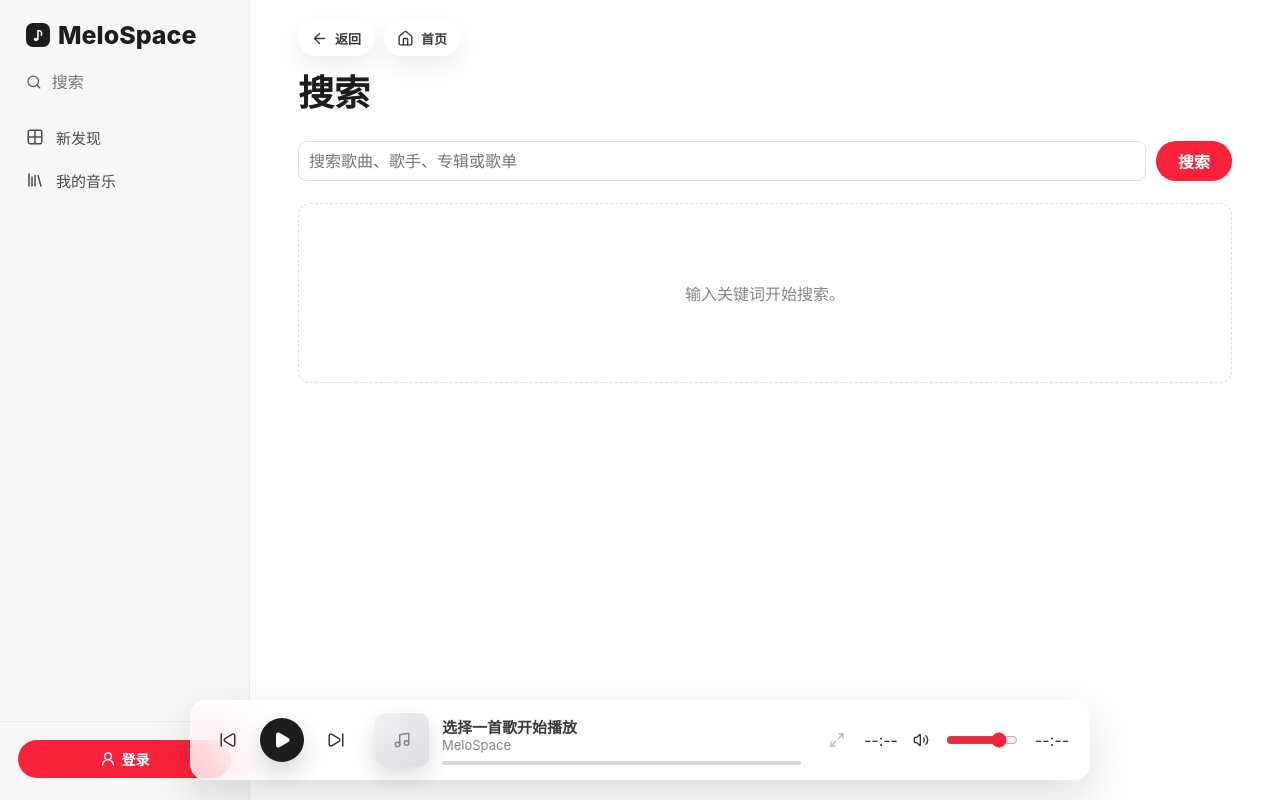
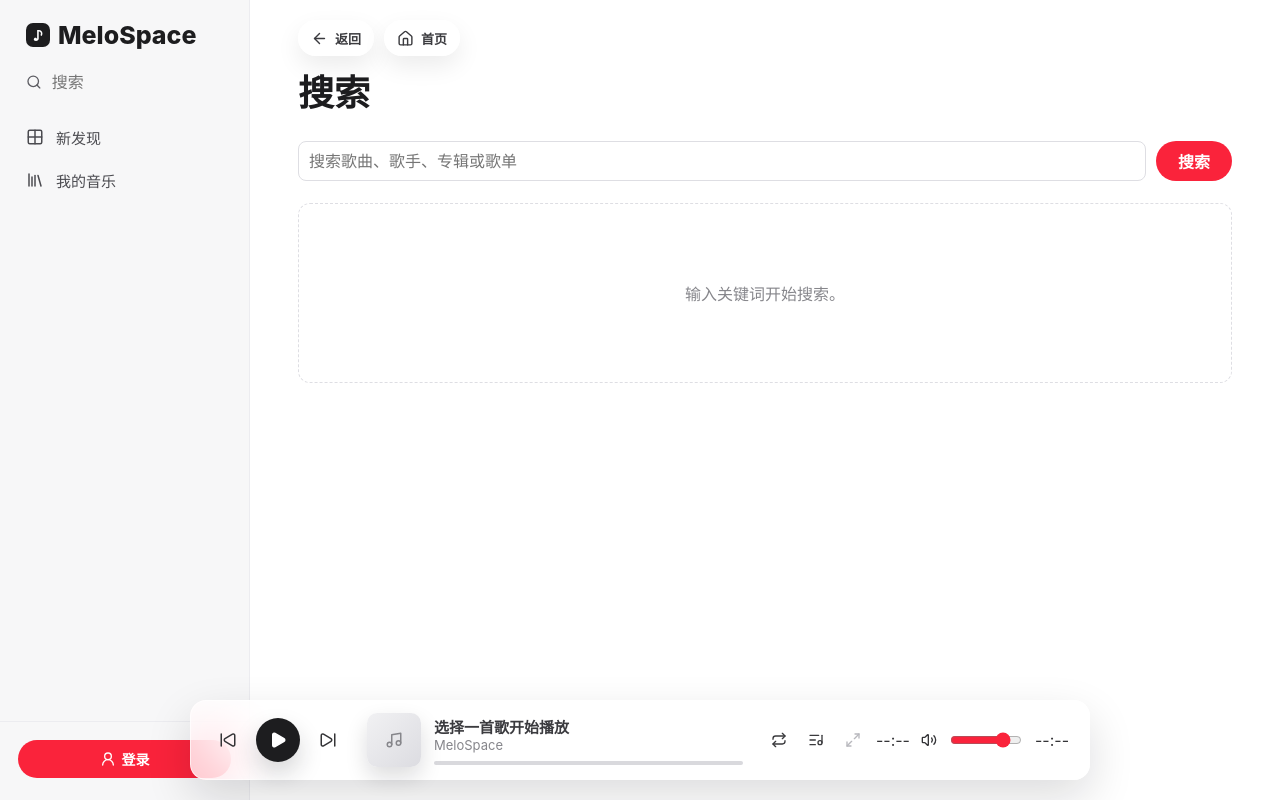
Before and after one commit to csyxcsyx/MeloSpace, a Vue app in the folder music-web-frontend/: page /search in a window 1280 px wide. Built offline with nearby package versions, Linux system fonts and the light colour scheme.

Commit message:
feat: add playback queue and play modes

```diff
--- a/music-web-frontend/src/components/GlobalPlayer.vue
+++ b/music-web-frontend/src/components/GlobalPlayer.vue
@@ -12,15 +12,66 @@
       @error="onAudioError"
     />
 
+    <section v-if="queueOpen" class="play-queue-panel" aria-label="播放列表">
+      <div class="play-queue-head">
+        <div>
+          <strong>播放列表</strong>
+          <span>{{ player.queue.length }} 首 · {{ player.playModeLabel }}</span>
+        </div>
+        <button type="button" aria-label="关闭播放列表" @click="queueOpen = false">
+          <X :size="16" />
+        </button>
+      </div>
+
+      <div class="play-mode-tabs" aria-label="播放模式">
+        <button type="button" :class="{ active: player.playMode === 'order' }" @click="player.setPlayMode('order')">
+          <Repeat :size="15" />
+          <span>顺序</span>
+        </button>
+        <button type="button" :class="{ active: player.playMode === 'shuffle' }" @click="player.setPlayMode('shuffle')">
+          <Shuffle :size="15" />
+          <span>随机</span>
+        </button>
+        <button type="button" :class="{ active: player.playMode === 'repeat-one' }" @click="player.setPlayMode('repeat-one')">
+          <Repeat1 :size="15" />
+          <span>单曲</span>
+        </button>
+      </div>
+
+      <div v-if="player.queue.length" class="play-queue-list">
+        <div
+          v-for="song in player.queue"
+          :key="song.id"
+          class="play-queue-item"
+          :class="{ active: player.currentSong?.id === song.id }"
+        >
+          <button type="button" class="play-queue-song" @click="playQueuedSong(song)">
+            <img v-if="song.coverUrl" :src="resolveMediaUrl(song.coverUrl)" alt="" />
+            <Music v-else :size="16" />
+            <span>
+              <strong>{{ song.title }}</strong>
+              <small>{{ song.artistName || "未知歌手" }}</small>
+            </span>
+          </button>
+          <button type="button" class="queue-remove" :aria-label="`从播放列表移除 ${song.title}`" @click="player.removeFromQueue(song.id)">
+            <Trash2 :size="15" />
+          </button>
+        </div>
+      </div>
+      <p v-else class="queue-empty">播放列表为空。</p>
+
+      <button v-if="player.queue.length" type="button" class="queue-clear" @click="player.clearQueue()">清空播放列表</button>
+    </section>
+
     <div class="player-controls">
-      <button aria-label="上一首" type="button" @click="player.previous">
+      <button aria-label="上一首" type="button" @click="player.previous()">
         <SkipBack :size="18" />
       </button>
       <button class="play-toggle" :aria-label="player.isPlaying ? '暂停' : '播放'" type="button" @click="togglePlay">
         <Pause v-if="player.isPlaying" :size="18" fill="currentColor" />
         <Play v-else :size="18" fill="currentColor" />
       </button>
-      <button aria-label="下一首" type="button" @click="player.next">
+      <button aria-label="下一首" type="button" @click="player.next()">
         <SkipForward :size="18" />
       </button>
     </div>
@@ -53,6 +104,21 @@
     </div>
 
     <div class="player-tools">
+      <button class="player-tool-button" type="button" :aria-label="player.playModeLabel" :title="player.playModeLabel" @click="player.cyclePlayMode()">
+        <Shuffle v-if="player.playMode === 'shuffle'" :size="16" />
+        <Repeat1 v-else-if="player.playMode === 'repeat-one'" :size="16" />
+        <Repeat v-else :size="16" />
+      </button>
+      <button
+        class="player-tool-button"
+        type="button"
+        aria-label="打开播放列表"
+        title="播放列表"
+        :aria-expanded="queueOpen"
+        @click="queueOpen = !queueOpen"
+      >
+        <ListMusic :size="16" />
+      </button>
       <button
         class="player-tool-button"
         type="button"
@@ -82,7 +148,7 @@
 <script setup lang="ts">
 import { computed, onBeforeUnmount, onMounted, ref, watch } from "vue";
 import { useRouter } from "vue-router";
-import { Maximize2, Music, Pause, Play, SkipBack, SkipForward, Volume2 } from "lucide-vue-next";
+import { ListMusic, Maximize2, Music, Pause, Play, Repeat, Repeat1, Shuffle, SkipBack, SkipForward, Trash2, Volume2, X } from "lucide-vue-next";
 import { usePlayerStore } from "@/stores/player";
 import type { Song } from "@/api/types";
 import { PLAYER_PLAY_REQUEST_EVENT } from "@/stores/player";
@@ -95,6 +161,7 @@
 const router = useRouter();
 const player = usePlayerStore();
 const audioRef = ref<HTMLAudioElement | null>(null);
+const queueOpen = ref(false);
 const audioSrc = computed(() => resolveMediaUrl(player.currentSong?.audioUrl));
 let activePlayRequest: Promise<boolean> | null = null;
 let playRequestToken = 0;
@@ -265,6 +332,10 @@
   player.setVolume(Number(input.value));
 }
 
+function playQueuedSong(song: Song) {
+  void player.playSong(song, player.queue);
+}
+
 function handlePlayRequest(event: Event) {
   const audio = audioRef.value;
   const detail = (event as CustomEvent<PlayRequestDetail>).detail;
--- a/music-web-frontend/src/components/SongRow.vue
+++ b/music-web-frontend/src/components/SongRow.vue
@@ -41,6 +41,8 @@
     </button>
     <div v-if="menuOpen" class="song-row-menu" role="menu" @click.stop>
       <button type="button" role="menuitem" @click="favoriteSong">收藏</button>
+      <button type="button" role="menuitem" @click="addToPlayQueue">添加到播放列表</button>
+      <button type="button" role="menuitem" @click="playSongNext">下一首播放</button>
       <button type="button" role="menuitem" @click="togglePlaylistPicker">添加到歌单</button>
       <button type="button" role="menuitem" @click="downloadSong">下载音乐</button>
 
@@ -64,6 +66,7 @@
 import { favoriteApi, playlistApi, userApi } from "@/api";
 import type { Playlist, Song } from "@/api/types";
 import { useAuthStore } from "@/stores/auth";
+import { usePlayerStore } from "@/stores/player";
 import { useUiStore } from "@/stores/ui";
 import { displayName, resolveMediaUrl } from "@/utils/format";
 
@@ -80,6 +83,7 @@
 }>();
 
 const auth = useAuthStore();
+const player = usePlayerStore();
 const route = useRoute();
 const router = useRouter();
 const ui = useUiStore();
@@ -135,6 +139,18 @@
   closeMenu();
 }
 
+function addToPlayQueue() {
+  player.addToQueue(props.song);
+  ui.toast("已添加到播放列表");
+  closeMenu();
+}
+
+function playSongNext() {
+  void player.playNext(props.song);
+  ui.toast("已设为下一首播放");
+  closeMenu();
+}
+
 async function togglePlaylistPicker() {
   if (!requireLogin()) return;
   playlistPickerOpen.value = !playlistPickerOpen.value;
--- a/music-web-frontend/src/stores/player.ts
+++ b/music-web-frontend/src/stores/player.ts
@@ -5,10 +5,12 @@
 import { useAuthStore } from "@/stores/auth";
 
 export const PLAYER_PLAY_REQUEST_EVENT = "melospace-player-play-request";
+export type PlayMode = "order" | "shuffle" | "repeat-one";
 
 const PLAYER_SONG_KEY = "melospace-player-song";
 const PLAYER_QUEUE_KEY = "melospace-player-queue";
 const PLAYER_VOLUME_KEY = "melospace-player-volume";
+const PLAYER_MODE_KEY = "melospace-player-mode";
 const LEGACY_PLAYER_SONG_KEY = "music-web-player-song";
 const LEGACY_PLAYER_QUEUE_KEY = "music-web-player-queue";
 const LEGACY_PLAYER_VOLUME_KEY = "music-web-player-volume";
@@ -46,9 +48,15 @@
   return Number.isFinite(volume) ? volume : 0.8;
 }
 
+function readPlayMode(): PlayMode {
+  const mode = localStorage.getItem(PLAYER_MODE_KEY);
+  return mode === "shuffle" || mode === "repeat-one" || mode === "order" ? mode : "order";
+}
+
 export const usePlayerStore = defineStore("player", () => {
   const currentSong = ref<Song | null>(readJson<Song | null>(PLAYER_SONG_KEY, LEGACY_PLAYER_SONG_KEY, null));
   const queue = ref<Song[]>(readJson<Song[]>(PLAYER_QUEUE_KEY, LEGACY_PLAYER_QUEUE_KEY, []));
+  const playMode = ref<PlayMode>(readPlayMode());
   const isPlaying = ref(false);
   const isLoading = ref(false);
   const currentTime = ref(0);
@@ -63,6 +71,12 @@
   const progressPercent = computed(() => {
     if (!duration.value) return 0;
     return Math.min(100, Math.max(0, (currentTime.value / duration.value) * 100));
+  });
+
+  const playModeLabel = computed(() => {
+    if (playMode.value === "shuffle") return "随机播放";
+    if (playMode.value === "repeat-one") return "单曲循环";
+    return "顺序播放";
   });
 
   function playSong(song: Song, songs: Song[] = []) {
@@ -105,6 +119,20 @@
     volume.value = Math.min(1, Math.max(0, nextVolume));
   }
 
+  function setPlayMode(mode: PlayMode) {
+    playMode.value = mode;
+  }
+
+  function cyclePlayMode() {
+    if (playMode.value === "order") {
+      setPlayMode("shuffle");
+    } else if (playMode.value === "shuffle") {
+      setPlayMode("repeat-one");
+    } else {
+      setPlayMode("order");
+    }
+  }
+
   function setError(message: string) {
     errorMessage.value = message;
     isPlaying.value = false;
@@ -126,6 +154,14 @@
 
   function getNextSong(wrap = true) {
     if (!currentSong.value || queue.value.length === 0) return null;
+    if (playMode.value === "repeat-one") return currentSong.value;
+    if (playMode.value === "shuffle") {
+      const candidates = queue.value.filter((song) => song.id !== currentSong.value?.id);
+      if (candidates.length) {
+        return candidates[Math.floor(Math.random() * candidates.length)];
+      }
+      return wrap ? currentSong.value : null;
+    }
     const index = queue.value.findIndex((song) => song.id === currentSong.value?.id);
     if (index === -1) return queue.value[0] ?? null;
     const nextIndex = index + 1;
@@ -146,6 +182,74 @@
     const index = queue.value.findIndex((song) => song.id === currentSong.value?.id);
     const nextSong = queue.value[(index - 1 + queue.value.length) % queue.value.length];
     return playSong(nextSong, queue.value);
+  }
+
+  function addToQueue(song: Song) {
+    ensureCurrentSongInQueue();
+    if (!queue.value.some((item) => item.id === song.id)) {
+      queue.value = [...queue.value, song];
+    }
+    if (!currentSong.value) {
+      currentSong.value = song;
+    }
+  }
+
+  function playNext(song: Song) {
+    if (!currentSong.value) {
+      return playSong(song, [song]);
+    }
+    if (currentSong.value.id === song.id) {
+      ensureCurrentSongInQueue();
+      return Promise.resolve(false);
+    }
+
+    ensureCurrentSongInQueue();
+    const currentIndex = queue.value.findIndex((item) => item.id === currentSong.value?.id);
+    const queueWithoutSong = queue.value.filter((item) => item.id !== song.id);
+    if (currentIndex === -1) {
+      queue.value = [currentSong.value, song, ...queueWithoutSong];
+      return Promise.resolve(false);
+    }
+    const insertIndex = queueWithoutSong.findIndex((item) => item.id === currentSong.value?.id) + 1;
+    queue.value = [
+      ...queueWithoutSong.slice(0, insertIndex),
+      song,
+      ...queueWithoutSong.slice(insertIndex)
+    ];
+    return Promise.resolve(false);
+  }
+
+  function ensureCurrentSongInQueue() {
+    if (currentSong.value && !queue.value.some((song) => song.id === currentSong.value?.id)) {
+      queue.value = [currentSong.value, ...queue.value];
+    }
+  }
+
+  function removeFromQueue(songId: number) {
+    const removingCurrent = currentSong.value?.id === songId;
+    const nextQueue = queue.value.filter((song) => song.id !== songId);
+    queue.value = nextQueue;
+
+    if (!removingCurrent) return;
+    const nextSong = nextQueue[0] ?? null;
+    if (nextSong) {
+      void playSong(nextSong, nextQueue);
+      return;
+    }
+    currentSong.value = null;
+    isPlaying.value = false;
+    currentTime.value = 0;
+    duration.value = 0;
+    errorMessage.value = "";
+  }
+
+  function clearQueue() {
+    queue.value = [];
+    currentSong.value = null;
+    isPlaying.value = false;
+    currentTime.value = 0;
+    duration.value = 0;
+    errorMessage.value = "";
   }
 
   async function maybeRecordPlay() {
@@ -210,9 +314,15 @@
     localStorage.setItem(PLAYER_VOLUME_KEY, String(nextVolume));
   });
 
+  watch(playMode, (mode) => {
+    localStorage.setItem(PLAYER_MODE_KEY, mode);
+  });
+
   return {
     currentSong,
     queue,
+    playMode,
+    playModeLabel,
     isPlaying,
     isLoading,
     currentTime,
@@ -229,11 +339,17 @@
     setLoading,
     setTime,
     setVolume,
+    setPlayMode,
+    cyclePlayMode,
     setError,
     seekTo,
     resumeCurrent,
     getNextSong,
     next,
-    previous
+    previous,
+    addToQueue,
+    playNext,
+    removeFromQueue,
+    clearQueue
   };
 });
--- a/music-web-frontend/src/styles/main.css
+++ b/music-web-frontend/src/styles/main.css
@@ -1109,11 +1109,174 @@
   display: none;
 }
 
+.play-queue-panel {
+  position: absolute;
+  right: 0;
+  bottom: calc(100% + 12px);
+  display: grid;
+  width: min(380px, calc(100vw - 40px));
+  max-height: min(520px, calc(100vh - 150px));
+  overflow: hidden;
+  border: 1px solid var(--glass-border);
+  border-radius: var(--radius-card);
+  background: rgba(255, 255, 255, 0.9);
+  box-shadow: 0 22px 54px rgba(15, 15, 18, 0.16);
+  backdrop-filter: blur(24px) saturate(165%);
+}
+
+.play-queue-head {
+  display: flex;
+  align-items: center;
+  justify-content: space-between;
+  gap: 16px;
+  padding: 14px 14px 10px;
+}
+
+.play-queue-head div {
+  display: grid;
+  gap: 2px;
+  min-width: 0;
+}
+
+.play-queue-head strong {
+  font-size: 15px;
+  font-weight: 780;
+}
+
+.play-queue-head span,
+.play-queue-song small,
+.queue-empty {
+  color: var(--muted);
+  font-size: 12px;
+}
+
+.play-queue-head button,
+.queue-remove {
+  display: grid;
+  width: 28px;
+  height: 28px;
+  flex: 0 0 auto;
+  place-items: center;
+  border-radius: 50%;
+  color: var(--muted);
+}
+
+.play-queue-head button:hover,
+.queue-remove:hover {
+  background: var(--side-active);
+  color: var(--text);
+}
+
+.play-mode-tabs {
+  display: grid;
+  gap: 6px;
+  padding: 0 14px 12px;
+  grid-template-columns: repeat(3, 1fr);
+}
+
+.play-mode-tabs button {
+  display: inline-flex;
+  align-items: center;
+  justify-content: center;
+  min-width: 0;
+  min-height: 34px;
+  gap: 5px;
+  border-radius: 999px;
+  background: var(--side-active);
+  color: #4a4a4f;
+  font-size: 12px;
+  font-weight: 740;
+  white-space: nowrap;
+}
+
+.play-mode-tabs button.active {
+  background: var(--brand);
+  color: #ffffff;
+}
+
+.play-queue-list {
+  display: grid;
+  overflow: auto;
+  padding: 2px 8px 8px;
+}
+
+.play-queue-item {
+  display: grid;
+  align-items: center;
+  min-width: 0;
+  border-radius: 8px;
+  grid-template-columns: minmax(0, 1fr) 32px;
+}
+
+.play-queue-item.active {
+  background: var(--brand-soft);
+}
+
+.play-queue-song {
+  display: grid;
+  align-items: center;
+  min-width: 0;
+  gap: 10px;
+  padding: 8px;
+  grid-template-columns: 38px minmax(0, 1fr);
+  text-align: left;
+}
+
+.play-queue-song img,
+.play-queue-song > svg {
+  width: 38px;
+  height: 38px;
+  border-radius: 8px;
+  object-fit: cover;
+  background: linear-gradient(135deg, #f1f1f3, #dcdce1);
+  color: var(--muted);
+}
+
+.play-queue-song span {
+  display: grid;
+  min-width: 0;
+  gap: 2px;
+}
+
+.play-queue-song strong,
+.play-queue-song small {
+  overflow: hidden;
+  text-overflow: ellipsis;
+  white-space: nowrap;
+}
+
+.play-queue-song strong {
+  color: #343437;
+  font-size: 13px;
+  font-weight: 760;
+}
+
+.queue-empty {
+  margin: 0;
+  padding: 22px 14px;
+  text-align: center;
+}
+
+.queue-clear {
+  margin: 0 14px 14px;
+  min-height: 34px;
+  border-radius: 999px;
+  background: var(--side-active);
+  color: #3a3a3d;
+  font-size: 12px;
+  font-weight: 760;
+}
+
+.queue-clear:hover {
+  background: var(--brand-soft);
+  color: var(--brand);
+}
+
 .player-controls,
 .player-tools {
   display: flex;
   align-items: center;
-  gap: 15px;
+  gap: 11px;
   color: #343437;
 }
 
```
